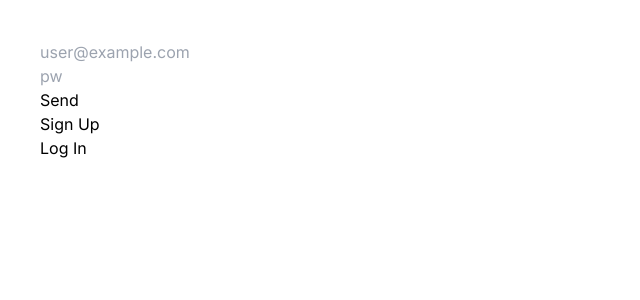
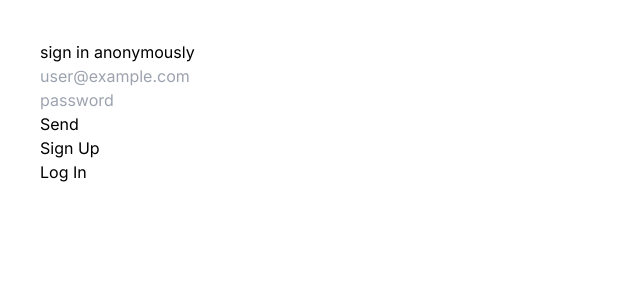
Before and after one commit to ishaan1013/nutrition, a Next.js app: page / in a window 1280 px wide. Shown: the top 300 px of the page, without its empty margins (0-640 px from the left). Built offline with nearby package versions, Linux system fonts and the light colour scheme; no server answers.

Commit message:
fix automatic login

```diff
--- a/components/account/index.js
+++ b/components/account/index.js
@@ -4,7 +4,7 @@ import LogIn from "./logIn"
 import SignUp from "./signUp"
 
 export default function Account() {
-    const [isLogIn, setIsLogIn] = useState(false)
+    const [isLogIn, setIsLogIn] = useState(true)
 
     return (
         <>
--- a/components/account/logIn.js
+++ b/components/account/logIn.js
@@ -69,7 +69,7 @@ export default function Login() {
     return(
         <>
             <div
-            onClick={anon()}
+            onClick={() => anon()}
             >sign in anonymously</div>
             <div>
                 <div>
```
